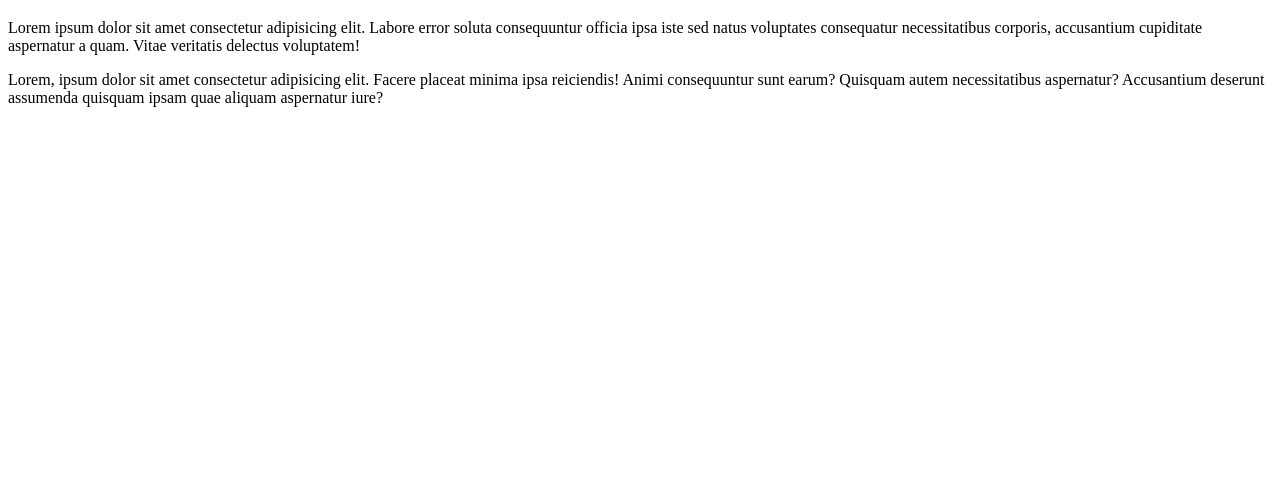
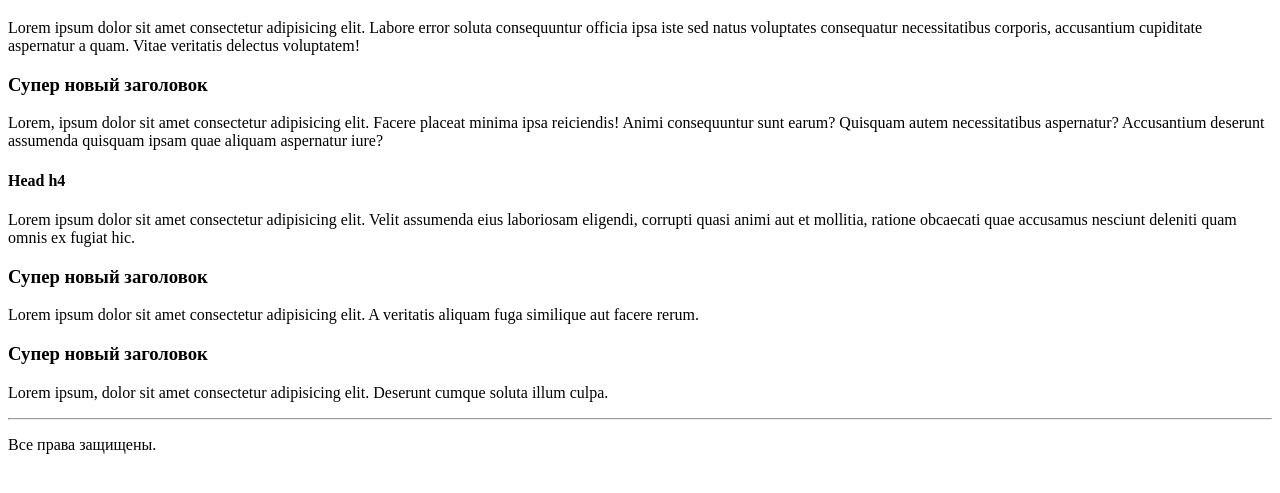
Before and after one commit to alexdiptan/html-css, a plain HTML site: page lesson1/index.html in a window 1280 px wide. Shown: the part 87-580 px from the top of the page. Drawn offline with Linux system fonts and the light colour scheme.

Commit message:
lesson1 done

```diff
--- a/lesson1/index.html
+++ b/lesson1/index.html
@@ -15,9 +15,20 @@
     <p>Lorem ipsum dolor sit amet consectetur adipisicing elit. Labore error soluta consequuntur officia ipsa iste sed
         natus voluptates consequatur necessitatibus corporis, accusantium cupiditate aspernatur a quam. Vitae veritatis
         delectus voluptatem!</p>
+    <h3>Супер новый заголовок</h3>
     <p>Lorem, ipsum dolor sit amet consectetur adipisicing elit. Facere placeat minima ipsa reiciendis! Animi
         consequuntur sunt earum? Quisquam autem necessitatibus aspernatur? Accusantium deserunt assumenda quisquam ipsam
         quae aliquam aspernatur iure?</p>
+    <h4>Head h4</h4>
+    <p>Lorem ipsum dolor sit amet consectetur adipisicing elit. Velit assumenda eius laboriosam eligendi, corrupti quasi
+        animi aut et mollitia, ratione obcaecati quae accusamus nesciunt deleniti quam omnis ex fugiat hic.</p>
+    <h3>Супер новый заголовок</h3>
+    <p>Lorem ipsum dolor sit amet consectetur adipisicing elit. A veritatis aliquam fuga similique aut facere rerum.</p>
+    <h3>Супер новый заголовок</h3>
+    <p>Lorem ipsum, dolor sit amet consectetur adipisicing elit. Deserunt cumque soluta illum culpa.</p>
+    <hr>
+
+    <p>Все права защищены.</p>
 </body>
 
 </html>
```
